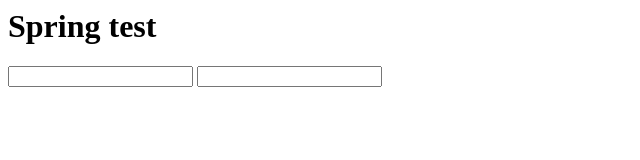
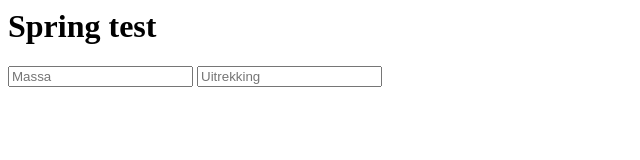
Before and after one commit to julescitronic/SpringWorld, a plain HTML site: page index.html in a window 1280 px wide. Shown: the full height of the page, 0-640 px from the left. Drawn offline with Linux system fonts and the light colour scheme.

Commit message:
Update index.html

```diff
--- a/index.html
+++ b/index.html
@@ -1,4 +1,4 @@
 <html>
   <h1>Spring test</h1>
-  <input type="text" hint="Massa">
-  <input type="text" hint="Uitrekking">
+  <input type="text" placeholder="Massa">
+  <input type="text" placeholder="Uitrekking">
```
